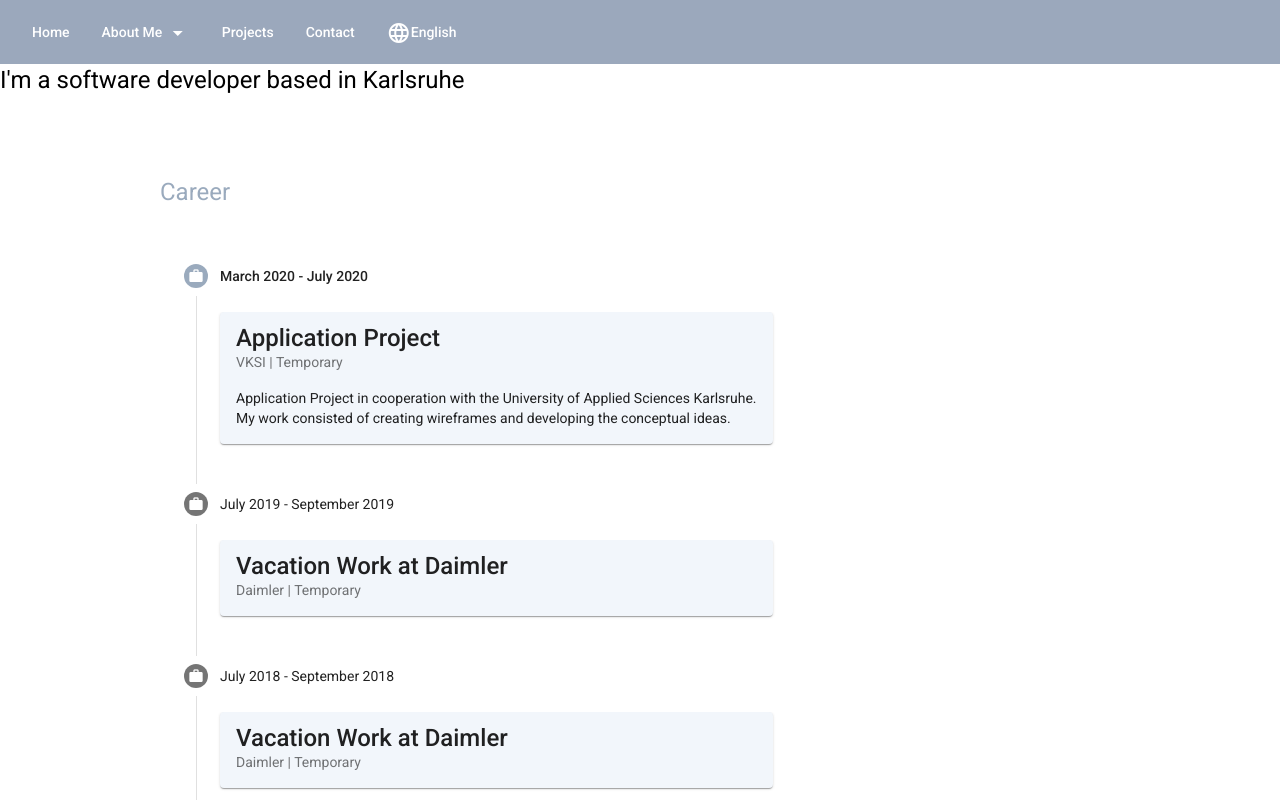
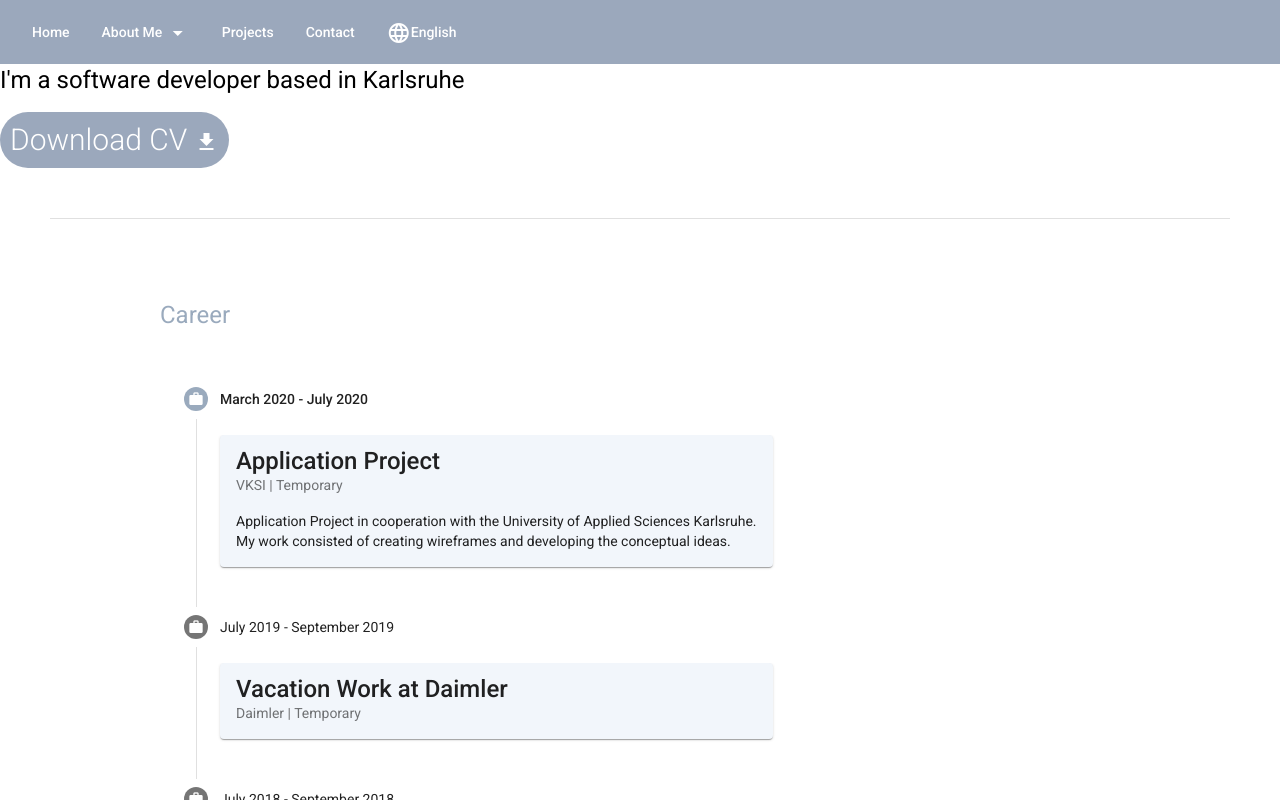
Before and after one commit to minhnpham98/my-website, an Angular app: page /about-me in a window 1280 px wide. Shown: the top 800 px of the page. Built offline with nearby package versions, Linux system fonts and the light colour scheme.

Commit message:
Added button to about-me

```diff
--- a/src/app/about-me/about-me.component.css
+++ b/src/app/about-me/about-me.component.css
@@ -0,0 +1,13 @@
+.button {
+  font-size: 30px;
+  font-weight: 300;
+  background-color: #9ba8bc;
+  border-color: #9ba8bc;
+  color: white;
+  padding: 10px;
+  border-radius: 30px;
+}
+
+.divider {
+    margin: 50px;
+}
--- a/src/app/about-me/about-me.component.html
+++ b/src/app/about-me/about-me.component.html
@@ -1,4 +1,10 @@
 <h1>I'm a software developer based in Karlsruhe</h1>
+
+<button mat-flat-button class="button">Download CV
+    <mat-icon>download</mat-icon>
+</button>
+
+<mat-divider class="divider"></mat-divider>
 
 <app-career></app-career>
 <app-education></app-education>
--- a/src/app/angular-material.module.ts
+++ b/src/app/angular-material.module.ts
@@ -1,6 +1,7 @@
 import { NgModule } from '@angular/core';
 import { MatButtonModule } from '@angular/material/button';
 import { MatCardModule } from '@angular/material/card';
+import { MatDividerModule } from '@angular/material/divider';
 import { MatGridListModule } from '@angular/material/grid-list';
 import { MatIconModule } from '@angular/material/icon';
 import { MatMenuModule } from '@angular/material/menu';
@@ -12,6 +13,7 @@ import { MatToolbarModule } from '@angular/material/toolbar';
 const AngularMaterialComponents = [
     MatButtonModule,
     MatCardModule,
+    MatDividerModule,
     MatGridListModule,
     MatIconModule,
     MatMenuModule,
--- a/src/app/home/home.component.html
+++ b/src/app/home/home.component.html
@@ -11,7 +11,7 @@
           <p class="subtext">Aspiring Frontend Developer</p>
         </h1>
         <div class="center">
-          <button mat-stroked-button class="button" color="primary">About Me
+          <button mat-flat-button class="button">About Me
             <mat-icon>navigate_next</mat-icon>
           </button>
         </div>
```
Also changed, not shown: 1 other file (tests, documents, lock files or other folders).
